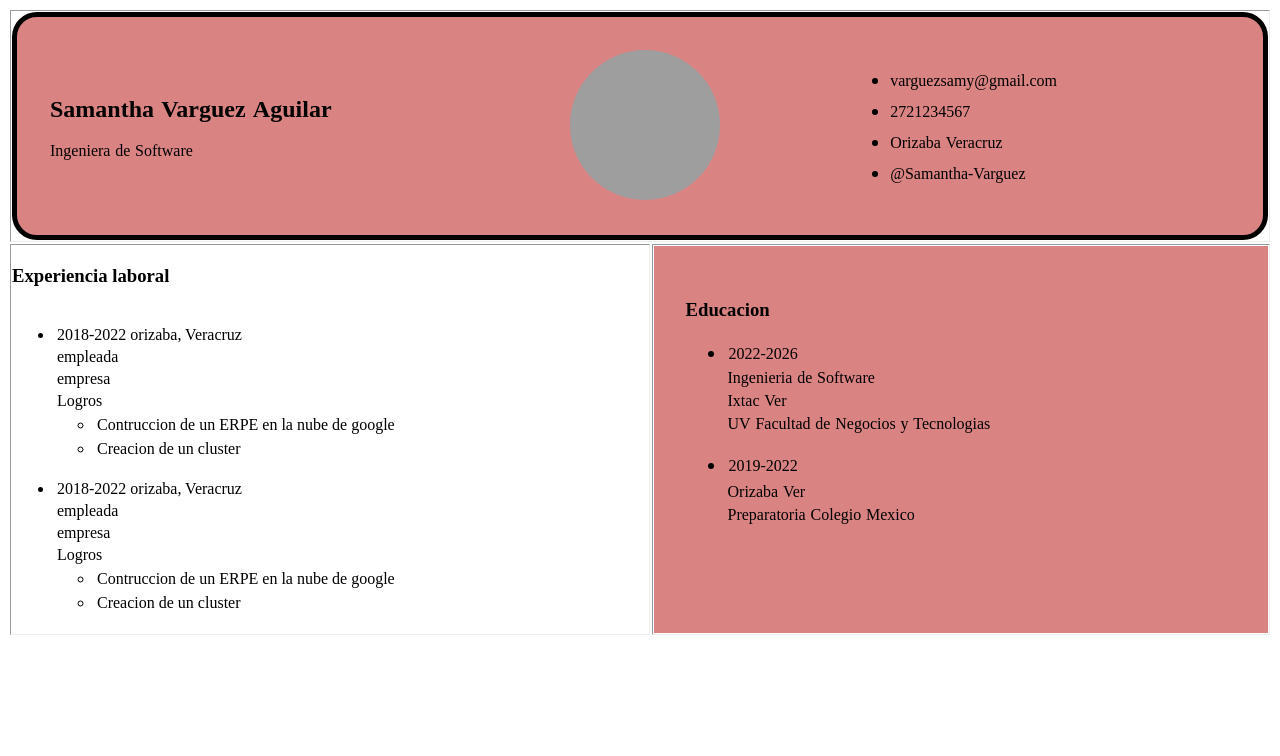
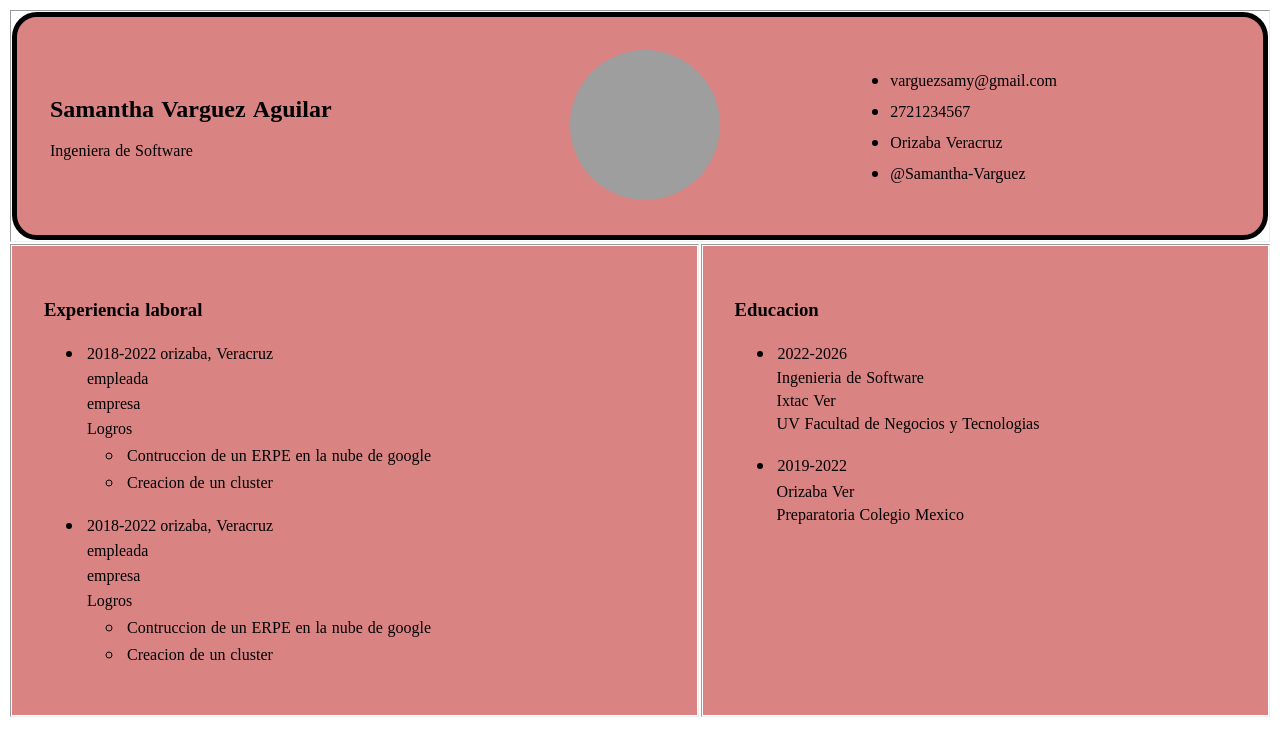
Before and after one commit to Samantha-Varguez/Samantha-Varguez.github.io, an Angular app: page / in a window 1280 px wide. Shown: the top 756 px of the page. Built offline with nearby package versions, Linux system fonts and the light colour scheme; grey boxes are pictures that could not be loaded.

Commit message:
cambios visuales

```diff
--- a/src/app/work-experience/work-experience.component.css
+++ b/src/app/work-experience/work-experience.component.css
@@ -0,0 +1,13 @@
+.noto-sans-warang-citi-regular {
+    font-family: "Noto Sans Warang Citi", sans-serif;
+    font-weight: 400;
+    font-style: normal;
+  }
+
+  table {
+    background-color: #da8383;
+    width: 100%;;
+    font-family: "Noto Sans Warang Citi";
+    height: 100%;
+    padding: 30px;
+}
--- a/src/app/work-experience/work-experience.component.html
+++ b/src/app/work-experience/work-experience.component.html
@@ -1,15 +1,25 @@
+<head>
+    <link rel="preconnect" href="https://fonts.googleapis.com">
+<link rel="preconnect" href="https://fonts.gstatic.com" crossorigin>
+<link href="https://fonts.googleapis.com/css2?family=Noto+Sans+Warang+Citi&display=swap" rel="stylesheet">
+</head>
+
+
+<table border="0">
     <h3>Experiencia laboral</h3>
-<table border="0">
     <ul *ngFor="let work of workExperience">
         <li>
             <tr>
-        <td> {{ work.fecha}} </td> <td> {{ work.ubicacion }}</td>
+                <td> {{ work.fecha}} </td>
+                <td> {{ work.ubicacion }}</td>
             </tr>
             <tr>
-        <td> {{ work.puesto }}</td> <td> </td>
+                <td> {{ work.puesto }}</td>
+                <td> </td>
             </tr>
             <tr>
-        <td> {{work.empresa}} </td> <td> </td>
+                <td> {{work.empresa}} </td>
+                <td> </td>
             </tr>
             <tr>
                 <td> Logros </td>
```
Lines whose indentation alone changed are shown as unchanged.
